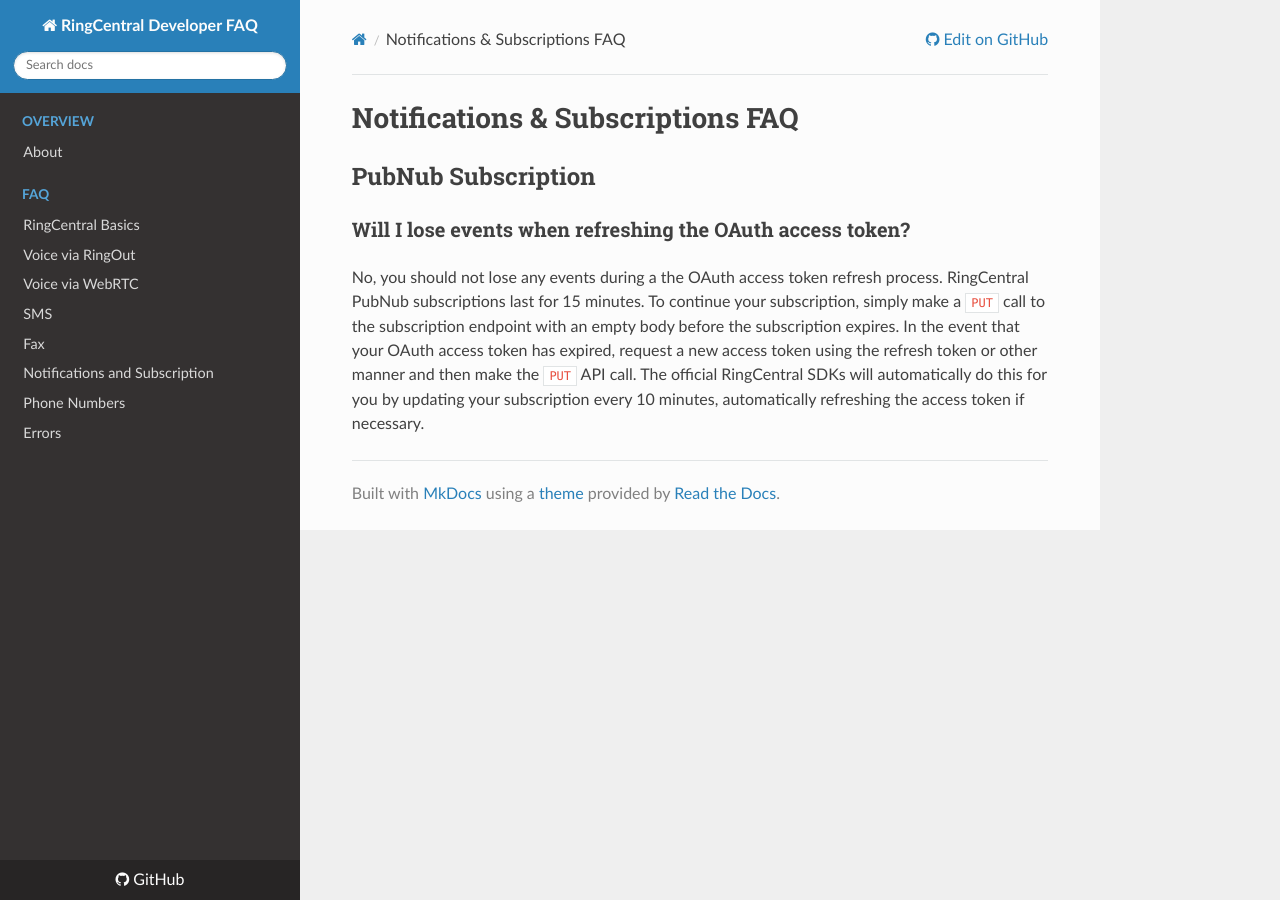
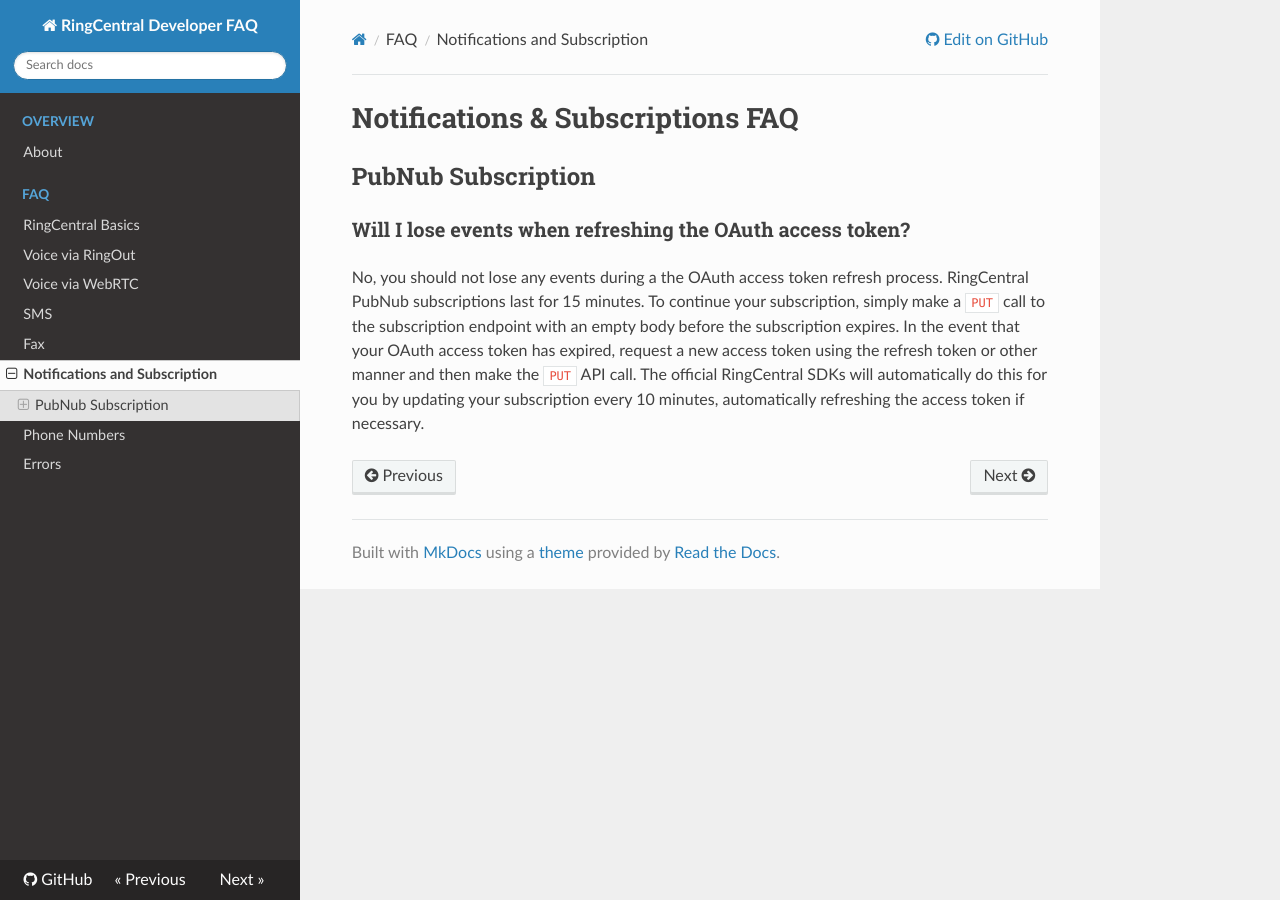
Before and after one commit to ringcentral/ringcentral-faq, an MkDocs documentation site: the page built from docs/notifications_subscriptions.md, in a window 1280 px wide. Built offline with MkDocs 1.6.1, drawn with Linux system fonts in a browser that asks for light colours; nearby versions of some CDN libraries; old or Windows-style settings are respelled for this version of MkDocs; some of the changed lines change nothing that is shown.

Commit message:
update docs

```diff
--- a/mkdocs.yml
+++ b/mkdocs.yml
@@ -11,6 +11,6 @@
 - ['voice_webrtc.md', 'FAQ', 'Voice via WebRTC']
 - ['sms.md', 'FAQ', 'SMS']
 - ['fax.md', 'FAQ', 'Fax']
-- ['notifications_subscription.md', 'FAQ', 'Notifications and Subscription']
+- ['notifications_subscriptions.md', 'FAQ', 'Notifications and Subscription']
 - ['phone_numbers.md', 'FAQ', 'Phone Numbers']
 - ['errors.md', 'FAQ', 'Errors']
```
